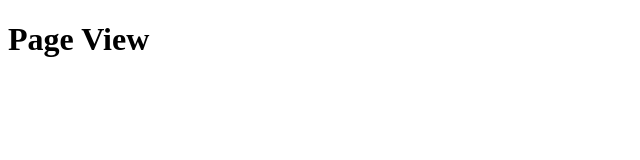
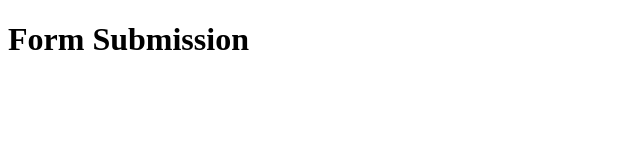
Before and after one commit to isaiastavares/ssr-pixel-tracking, a plain HTML site: page index-form-submission.html in a window 1280 px wide. Shown: the whole page, without its empty margins (0-640 px from the left). Drawn offline with Linux system fonts and the light colour scheme.

Commit message:
Update index-form-submission.html

```diff
--- a/index-form-submission.html
+++ b/index-form-submission.html
@@ -10,6 +10,6 @@
 <body>
   <img id="ssr-pixel" height="1" width="1" style="display:none" src="https://vendors.selectsoftwarereviews.com/api/1.1/wf/pixel?ssr_id={{ssr_id}}&event=form_submission" />
 
-  <h1>Page View</h1>
+  <h1>Form Submission</h1>
 </body>
 </html>
```
